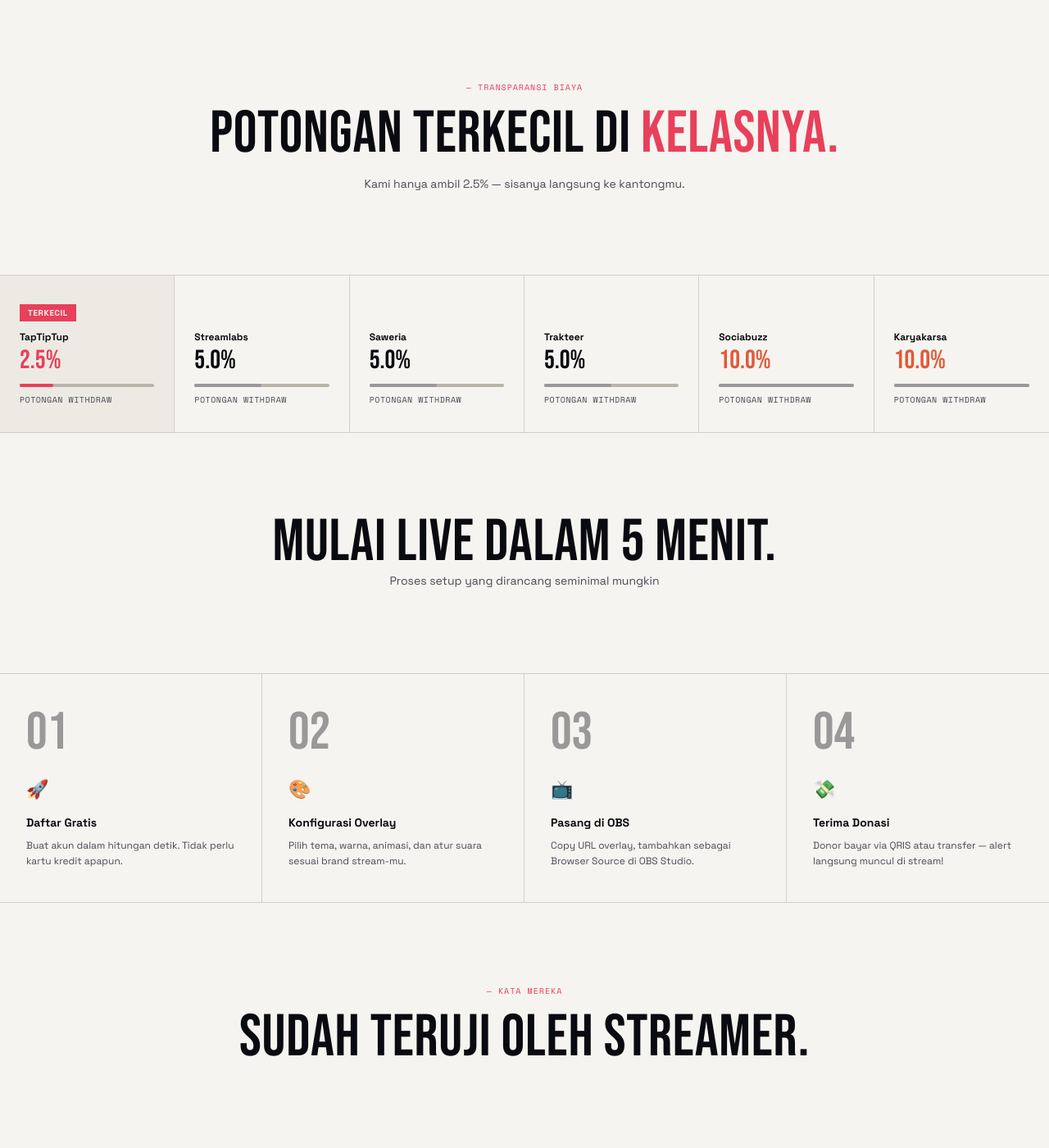
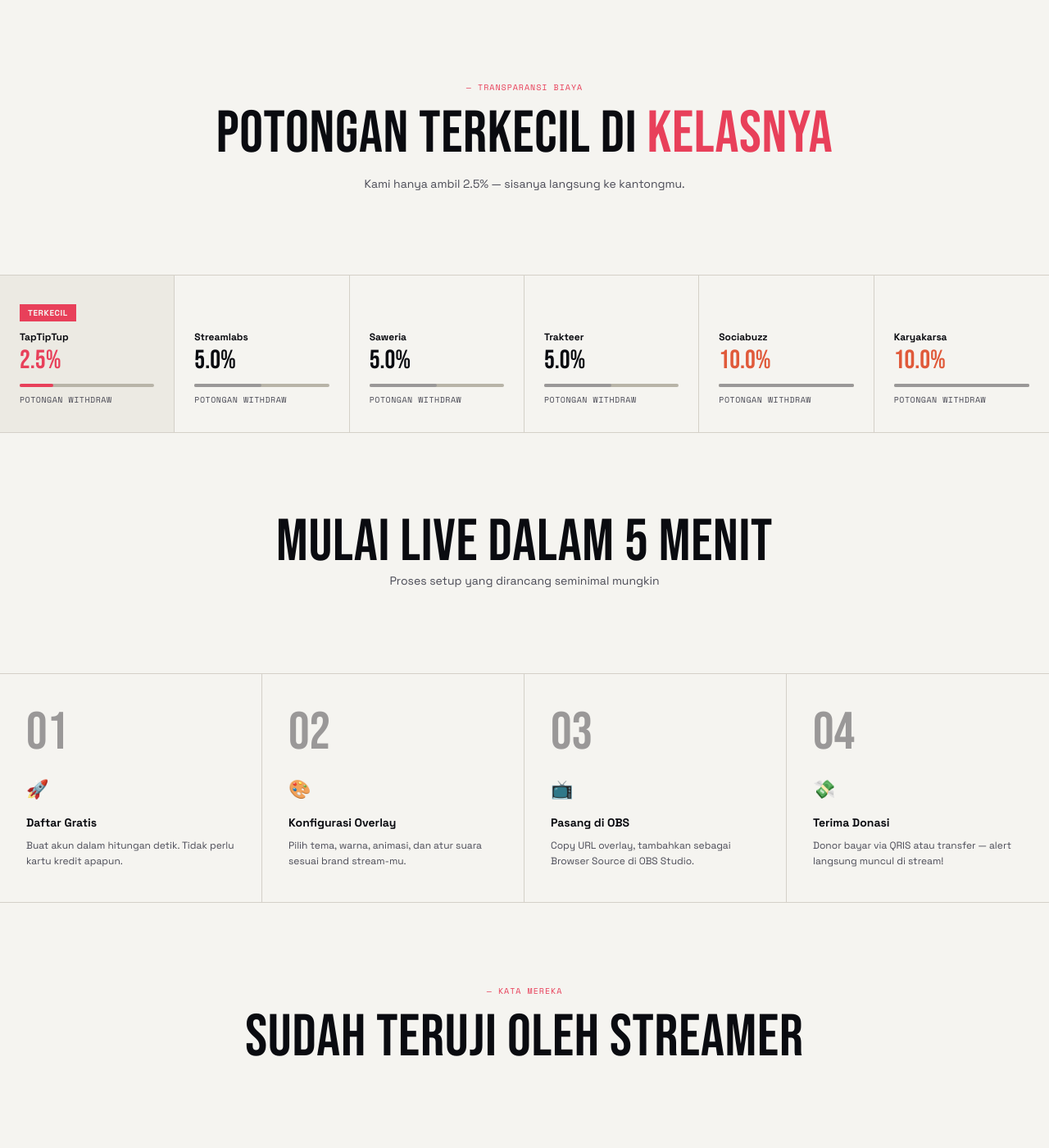
Before and after one commit to dukungin/dukungin, a React (Vite) app: page / in a window 1280 px wide. Shown: the part 791-2191 px from the top of the page at 82% size. Built offline with nearby package versions, Linux system fonts and the light colour scheme; no server answers.

Commit message:
fix subathon timer and ui

```diff
--- a/src/components/streamerExtras.jsx
+++ b/src/components/streamerExtras.jsx
@@ -28,7 +28,7 @@
 const fetchSubathon   = async () => (await axios.get(`${BASE_URL}/api/subathon`, { headers: authHeader() })).data;
 const updateSubConfig = async (d) => (await axios.put(`${BASE_URL}/api/subathon/config`, d, { headers: authHeader() })).data;
 const startSubathon   = async () => (await axios.post(`${BASE_URL}/api/subathon/start`, {}, { headers: authHeader() })).data;
-const pauseSubathon   = async () => (await axios.post(`${BASE_URL}/api/subathon/pause`, {}, { headers: authHeader() })).data;
+const pauseSubathon   = async (data) => (await axios.post(`${BASE_URL}/api/subathon/pause`, data, { headers: authHeader() })).data;
 const resetSubathon   = async () => (await axios.post(`${BASE_URL}/api/subathon/reset`, {}, { headers: authHeader() })).data;
 const addTimeSubathon = async (s) => (await axios.post(`${BASE_URL}/api/subathon/add-time`, { seconds: s }, { headers: authHeader() })).data;
 
@@ -388,8 +388,11 @@
     socket.emit('join-room', overlayToken);
     socket.on('subathon-updated', (timer) => {
       setLocalTimer(timer);
-      setDisplaySeconds(timer.currentSeconds || 0);
-      queryClient.setQueryData(['subathon'], timer);
+      // Hanya sync displaySeconds kalau sedang running atau dari event start/reset
+      if (timer.isRunning) {
+        setDisplaySeconds(timer.currentSeconds || 0);
+      }
+      // queryClient.setQueryData(['subathon'], timer);
     });
     return () => socket.disconnect();
   }, [overlayToken]);
@@ -497,7 +500,10 @@
       {/* Kontrol Utama */}
       <div className="grid grid-cols-1 md:grid-cols-3 gap-3">
         <button
-          onClick={() => isRunning ? pauseMutation.mutate() : startMutation.mutate()}
+          onClick={() => isRunning
+            ? pauseMutation.mutate({ currentSeconds: displaySeconds })
+            : startMutation.mutate()
+          }
           disabled={startMutation.isPending || pauseMutation.isPending}
           className={`cursor-pointer active:scale-[0.97] flex justify-center md:flex-col items-center gap-2 py-4 rounded-none font-black text-sm transition-all disabled:opacity-60 ${
             isRunning ? 'bg-amber-500 hover:bg-amber-600 text-white' : 'bg-green-500 hover:bg-green-600 text-white'
--- a/src/components/subathonWidget.jsx
+++ b/src/components/subathonWidget.jsx
@@ -82,7 +82,7 @@
     <div style={{
       width: '100%',
       height: '100vh',
-      background: 'transparent',
+      background: '#0f0f19',
       display: 'flex',
       alignItems: 'center',
       justifyContent: 'center',
--- a/src/pages/dashboardStreamer.jsx
+++ b/src/pages/dashboardStreamer.jsx
@@ -1869,7 +1869,7 @@
                               <button
                                 onClick={() => replayDonation(item._id)}
                                 disabled={replayLoading.has(item._id)}
-                                className={`cursor-pointer active:scale-[0.99] hover:brightness-80 flex items-center gap-2 text-sm ${replayLoading.has(item._id) ? 'opacity-70 cursor-not-allowed bg-indigo-400' : ''}`}
+                                className={`cursor-pointer active:scale-[0.99] text-blue-400 hover:text-blue-500 hover:brightness-80 flex items-center gap-2 text-sm ${replayLoading.has(item._id) ? 'opacity-70 cursor-not-allowed bg-indigo-400' : ''}`}
                               >
                                 {replayLoading.has(item._id) ? (
                                   <div className="w-3 h-3 border-2 border-white border-t-transparent rounded-full animate-spin" />
--- a/src/pages/taptiptup.jsx
+++ b/src/pages/taptiptup.jsx
@@ -520,7 +520,7 @@
         style={{ padding: "100px 40px", borderBottom: `1px solid ${C.line}`, transition: "border-color 0.4s" }}>
         <Kicker C={C}>Transparansi Biaya</Kicker>
         <BigTitle C={C}>POTONGAN TERKECIL DI{" "}
-          <span style={{ color: C.lime }}>KELASNYA.</span>
+          <span style={{ color: C.lime }}>KELASNYA</span>
         </BigTitle>
         <p style={{ fontSize: 14, color: C.muted, marginTop: 16, transition: "color 0.4s" }}>
           Kami hanya ambil 2.5% — sisanya langsung ke kantongmu.
@@ -575,7 +575,7 @@
     <section style={{ borderBottom: `1px solid ${C.line}`, transition: "border-color 0.4s" }} id="cara-kerja">
       <div className="text-center flex  flex-col justify-center items-center w-full" style={{ padding: "100px 40px", borderBottom: `1px solid ${C.line}`, flexWrap: "wrap", transition: "border-color 0.4s" }}>
         <div>
-          <BigTitle C={C}>MULAI LIVE DALAM 5 MENIT.</BigTitle>
+          <BigTitle C={C}>MULAI LIVE DALAM 5 MENIT</BigTitle>
         </div>
         <p style={{ fontSize: 14, lineHeight: 1.75, color: C.muted, fontWeight: 400, maxWidth: '80%', transition: "color 0.4s" }}>
           Proses setup yang dirancang seminimal mungkin
@@ -611,7 +611,7 @@
     <section style={{ borderBottom: `1px solid ${C.line}`, transition: "border-color 0.4s" }}>
       <div className="text-center justify-center items-center flex flex-col" style={{ padding: "100px 40px", borderBottom: `1px solid ${C.line}`, transition: "border-color 0.4s" }}>
         <Kicker C={C}>Kata Mereka</Kicker>
-        <BigTitle C={C}>SUDAH TERUJI OLEH STREAMER.</BigTitle>
+        <BigTitle C={C}>SUDAH TERUJI OLEH STREAMER</BigTitle>
       </div>
       <div style={{ display: "grid", gridTemplateColumns: "repeat(3,1fr)" }}
         className="testimonials-grid">
```
